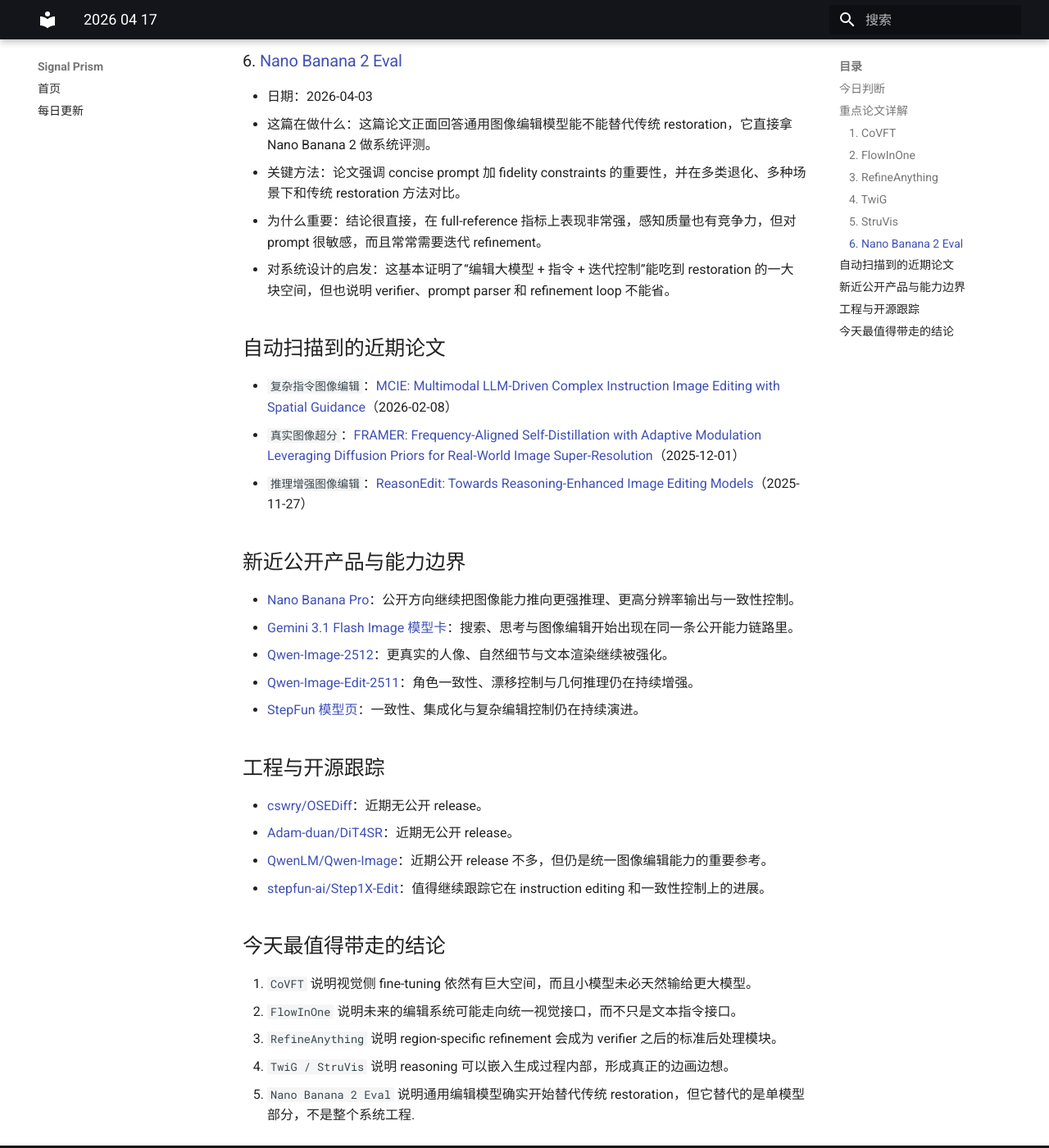
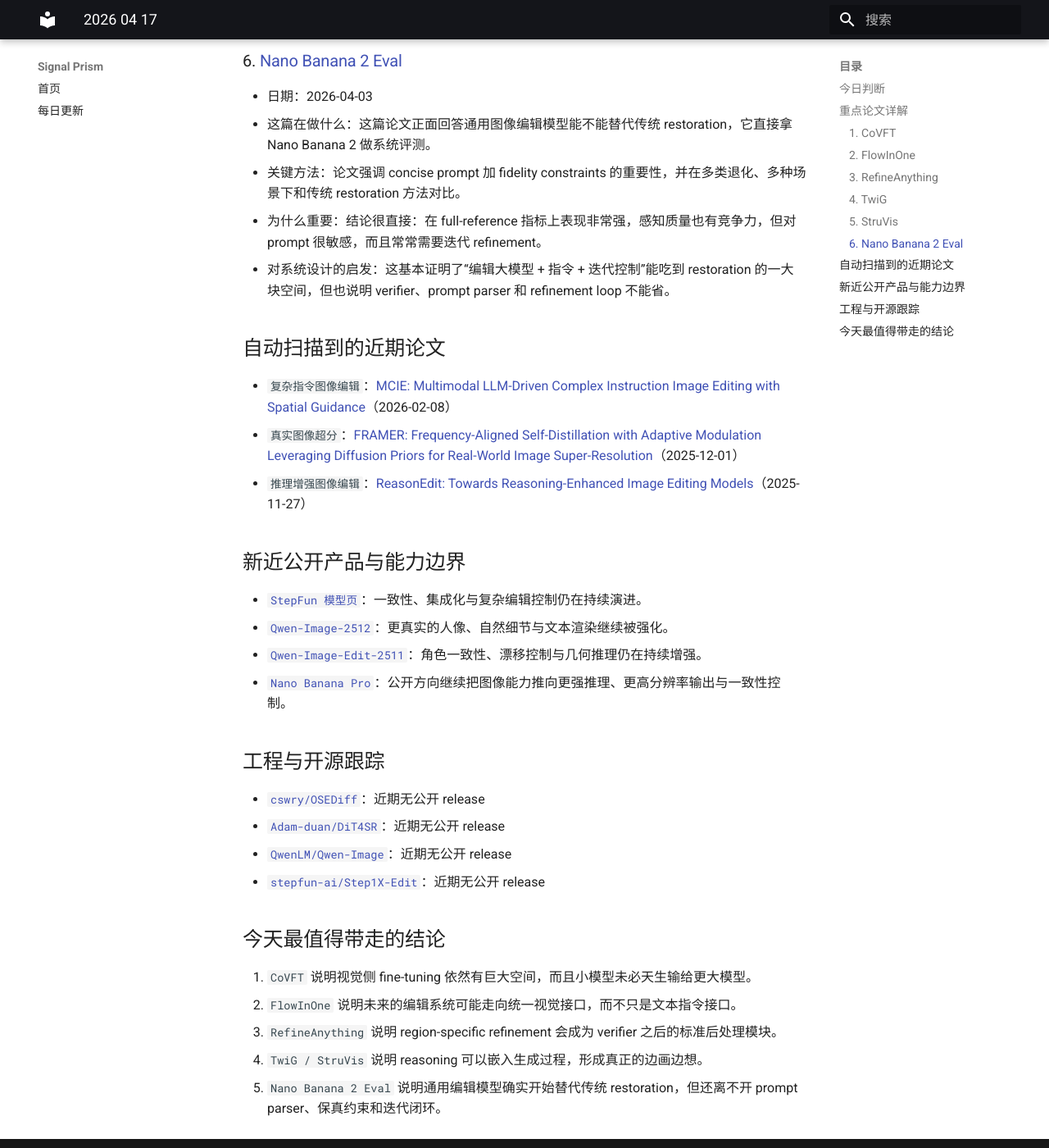
Before and after one commit to JacobLiuC/img_restoration, an MkDocs documentation site: the page built from public_docs/daily_updates/2026-04-17.md, in a window 1280 px wide and 1400 px high, scrolled down 2585 px. Shown: the whole window at 82% size. Built offline with MkDocs 1.6.1 and Material for MkDocs 9.7.7, drawn with Linux system fonts in a browser that asks for light colours; some of the changed text lies outside the part shown.

Commit message:
Remove internal wording from public brief

```diff
--- a/public_docs/daily_updates/2026-04-17.md
+++ b/public_docs/daily_updates/2026-04-17.md
@@ -1,11 +1,11 @@
 <section class="report-hero brief-hero reveal-on-scroll">
-  <div class="hero-kicker">Daily Signal</div>
+  <div class="hero-kicker">Research Brief</div>
   <h1 class="report-title">每日观察 - 2026-04-17</h1>
-  <p class="report-subtitle">这页不再只给结论，而是把当天最值得看的论文、产品与工程信号展开说明，解释它们为什么重要，以及对图像编辑与恢复系统意味着什么。</p>
+  <p class="report-subtitle">围绕当天最值得关注的论文、产品与工程信号展开说明，并解释它们对图像编辑与恢复方向的意义。</p>
   <div class="report-stats">
-    <div><span>Coverage</span><strong>Paper / Product / Repo</strong></div>
-    <div><span>Rhythm</span><strong>Daily 07:00</strong></div>
-    <div><span>Mode</span><strong>详解版公开日报</strong></div>
+    <div><span>重点</span><strong>论文 / 产品 / 工程</strong></div>
+    <div><span>形式</span><strong>每日观察</strong></div>
+    <div><span>主题</span><strong>关键变化与影响</strong></div>
   </div>
 </section>
 
@@ -41,7 +41,7 @@
 - 日期：2026-03-22
 - 这篇在做什么：这篇论文系统讨论多模态大模型里视觉编码器到底该不该调，并把问题归因为视觉偏好冲突。
 - 关键方法：作者引入 Context Vector Extraction 和 Contextual Mixture-of-Experts，把多模态上下文显式注入视觉侧微调过程。
-- 为什么重要：论文给出的核心信号很强，经过 CoVFT 的 7B 模型平均表现超过 13B 对照，说明视觉侧优化还远没有吃满。
+- 为什么重要：论文给出的核心信号很强：经过 CoVFT 的 7B 模型平均表现超过 13B 对照，说明视觉侧优化还远没有吃满。
 - 对系统设计的启发：如果你们后面做编辑理解与恢复一体化，不能只盯语言侧 prompt 和 planner，视觉侧的上下文感知适配同样可能决定上限。
 
 ### 2. [FlowInOne](https://arxiv.org/abs/2604.06757)
@@ -81,7 +81,7 @@
 - 日期：2026-04-03
 - 这篇在做什么：这篇论文正面回答通用图像编辑模型能不能替代传统 restoration，它直接拿 Nano Banana 2 做系统评测。
 - 关键方法：论文强调 concise prompt 加 fidelity constraints 的重要性，并在多类退化、多种场景下和传统 restoration 方法对比。
-- 为什么重要：结论很直接，在 full-reference 指标上表现非常强，感知质量也有竞争力，但对 prompt 很敏感，而且常常需要迭代 refinement。
+- 为什么重要：结论很直接：在 full-reference 指标上表现非常强，感知质量也有竞争力，但对 prompt 很敏感，而且常常需要迭代 refinement。
 - 对系统设计的启发：这基本证明了“编辑大模型 + 指令 + 迭代控制”能吃到 restoration 的一大块空间，但也说明 verifier、prompt parser 和 refinement loop 不能省。
 
 ## 自动扫描到的近期论文
@@ -92,23 +92,22 @@
 
 ## 新近公开产品与能力边界
 
-- [Nano Banana Pro](https://blog.google/technology/ai/nano-banana-pro/)：公开方向继续把图像能力推向更强推理、更高分辨率输出与一致性控制。
-- [Gemini 3.1 Flash Image 模型卡](https://deepmind.google/models/model-cards/gemini-3-1-flash-image/)：搜索、思考与图像编辑开始出现在同一条公开能力链路里。
-- [Qwen-Image-2512](https://huggingface.co/Qwen/Qwen-Image-2512)：更真实的人像、自然细节与文本渲染继续被强化。
-- [Qwen-Image-Edit-2511](https://huggingface.co/Qwen/Qwen-Image-Edit-2511)：角色一致性、漂移控制与几何推理仍在持续增强。
-- [StepFun 模型页](https://huggingface.co/stepfun-ai/models)：一致性、集成化与复杂编辑控制仍在持续演进。
+- [`StepFun 模型页`](https://huggingface.co/stepfun-ai/models)：一致性、集成化与复杂编辑控制仍在持续演进。
+- [`Qwen-Image-2512`](https://huggingface.co/Qwen/Qwen-Image-2512)：更真实的人像、自然细节与文本渲染继续被强化。
+- [`Qwen-Image-Edit-2511`](https://huggingface.co/Qwen/Qwen-Image-Edit-2511)：角色一致性、漂移控制与几何推理仍在持续增强。
+- [`Nano Banana Pro`](https://blog.google/technology/ai/nano-banana-pro/)：公开方向继续把图像能力推向更强推理、更高分辨率输出与一致性控制。
 
 ## 工程与开源跟踪
 
-- [cswry/OSEDiff](https://github.com/cswry/OSEDiff)：近期无公开 release。
-- [Adam-duan/DiT4SR](https://github.com/Adam-duan/DiT4SR)：近期无公开 release。
-- [QwenLM/Qwen-Image](https://github.com/QwenLM/Qwen-Image)：近期公开 release 不多，但仍是统一图像编辑能力的重要参考。
-- [stepfun-ai/Step1X-Edit](https://github.com/stepfun-ai/Step1X-Edit)：值得继续跟踪它在 instruction editing 和一致性控制上的进展。
+- [`cswry/OSEDiff`](https://github.com/cswry/OSEDiff)：近期无公开 release
+- [`Adam-duan/DiT4SR`](https://github.com/Adam-duan/DiT4SR)：近期无公开 release
+- [`QwenLM/Qwen-Image`](https://github.com/QwenLM/Qwen-Image)：近期无公开 release
+- [`stepfun-ai/Step1X-Edit`](https://github.com/stepfun-ai/Step1X-Edit)：近期无公开 release
 
 ## 今天最值得带走的结论
 
-1. `CoVFT` 说明视觉侧 fine-tuning 依然有巨大空间，而且小模型未必天然输给更大模型。
+1. `CoVFT` 说明视觉侧 fine-tuning 依然有巨大空间，而且小模型未必天生输给更大模型。
 2. `FlowInOne` 说明未来的编辑系统可能走向统一视觉接口，而不只是文本指令接口。
 3. `RefineAnything` 说明 region-specific refinement 会成为 verifier 之后的标准后处理模块。
-4. `TwiG / StruVis` 说明 reasoning 可以嵌入生成过程内部，形成真正的边画边想。
-5. `Nano Banana 2 Eval` 说明通用编辑模型确实开始替代传统 restoration，但它替代的是单模型部分，不是整个系统工程.
+4. `TwiG / StruVis` 说明 reasoning 可以嵌入生成过程，形成真正的边画边想。
+5. `Nano Banana 2 Eval` 说明通用编辑模型确实开始替代传统 restoration，但还离不开 prompt parser、保真约束和迭代闭环。
```
